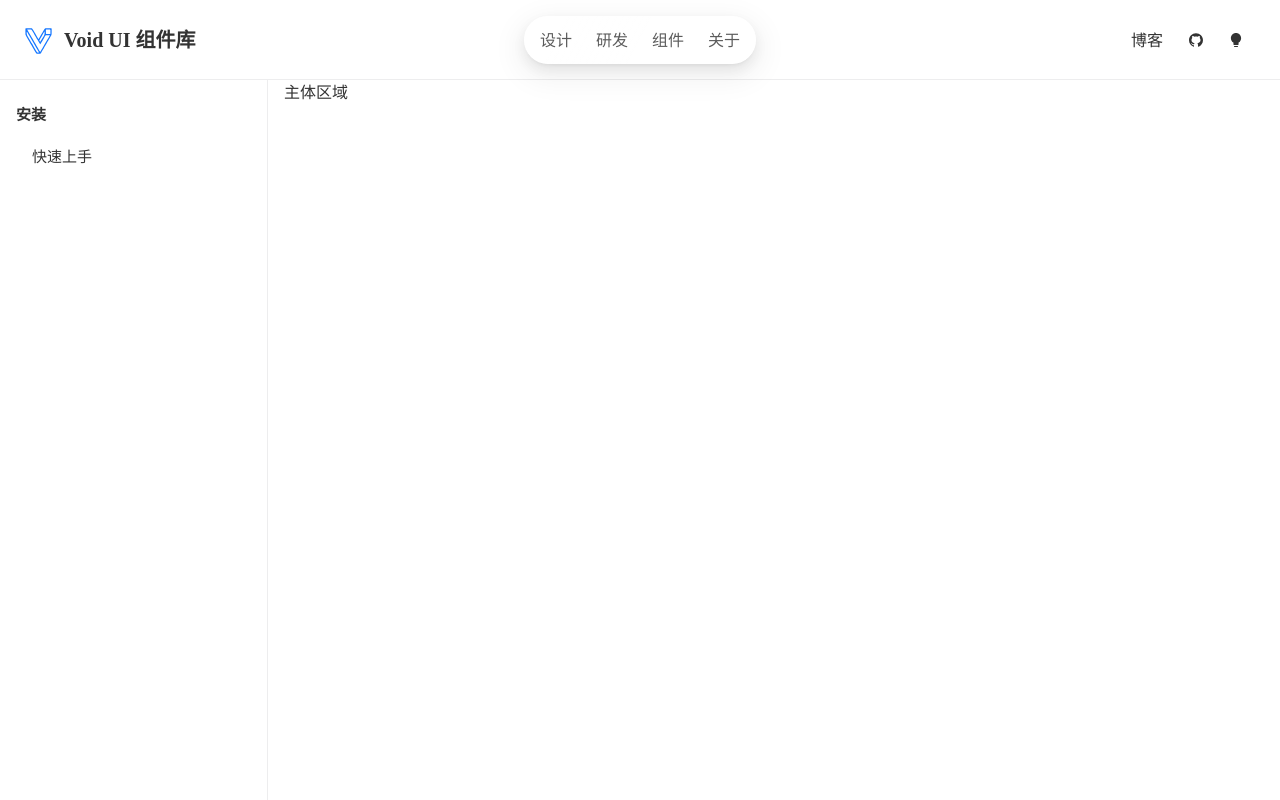
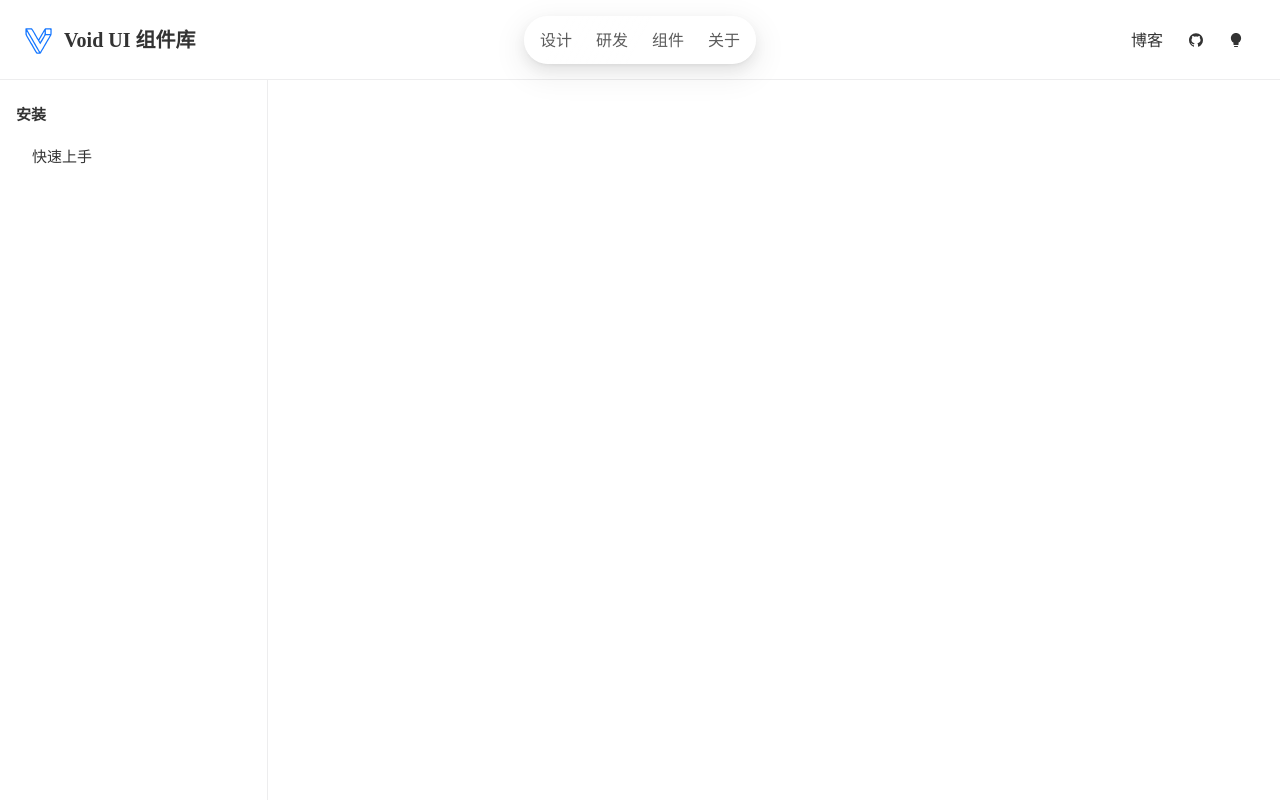
Before and after one commit to CoKoii/VoidUI, a Vue app: page /#/components in a window 1280 px wide. Built offline with nearby package versions, Linux system fonts and the light colour scheme.

Commit message:
添加 Button 组件，更新路由以包含按钮组件；在 Components 视图中添加 router-view

```diff
--- /dev/null
+++ b/src/VoidComponents/Button/Button.vue
@@ -0,0 +1,11 @@
+<script setup lang="ts">
+defineExpose({
+  name: 'Button',
+})
+</script>
+
+<template>
+  <div class="Button">按钮</div>
+</template>
+
+<style scoped></style>
--- a/src/router/index.ts
+++ b/src/router/index.ts
@@ -17,6 +17,7 @@
         {
           path: 'button',
           name: 'Button',
+          component: () => import('@/VoidComponents/Button/Button.vue'),
         },
       ],
     },
--- a/src/views/Components/Components.vue
+++ b/src/views/Components/Components.vue
@@ -16,7 +16,9 @@
     <div class="nav" :class="{ open: isNavOpen }">
       <SideNav />
     </div>
-    <div class="main">主体区域</div>
+    <div class="main">
+      <router-view />
+    </div>
     <div class="nav-toggle" @click="toggleNav">
       <MenuUnfoldOutlined v-if="!isNavOpen" />
       <MenuFoldOutlined v-if="isNavOpen" />
```
Also changed, not shown: src/VoidComponents/Button/Buttom.md (added).
